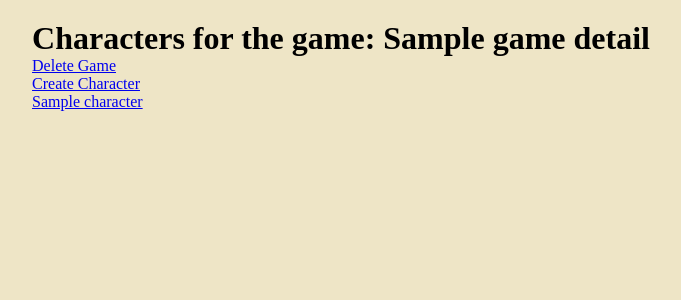
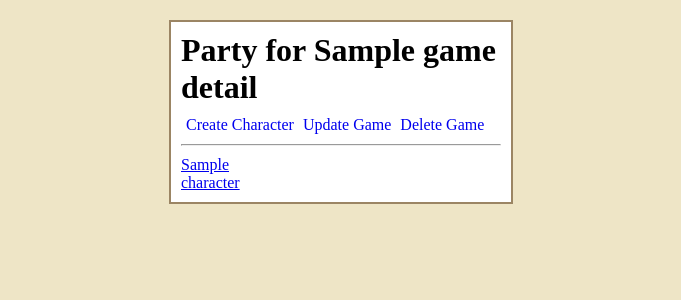
Before and after one commit to chad-szymarek/impetus, a Django app: template games/templates/games/detail_game.html in a window 1280 px wide. Shown: the part 64-364 px from the top of the page, without its empty margins (299-980 px from the left). Run offline with Django 3.2, Linux system fonts and the light colour scheme; the template is opened without the code that fills it: most values are stand-ins (such as "Sample title", 1, 10 or a date in 2020); some libraries are stand-ins or nearby versions.

Commit message:
finished styling on detailgame

```diff
--- a/games/static/player/player.css
+++ b/games/static/player/player.css
@@ -64,6 +64,12 @@ main {
     width: 25%;
     background-color: white;
     border: 2px solid #9b8564;
+
+    padding: 10px;
+}
+
+.games-container > h1 {
+    margin-bottom: 10px;
 }
 
 .single-game-container {
@@ -109,12 +115,23 @@ form > button {
 }
 
 /* characters in the game */
+
+.game-character-navigation > a  {
+    text-decoration: none;
+    margin-left: 5px
+}
+hr {
+    margin-top: 10px;
+    margin-bottom: 10px;
+}
 .characters {
     display: grid;
-    grid-template-columns: repeat(2, 1fr)
+    grid-template-columns: repeat(3, 1fr);
+    gap: 10px;
 
 }
 
 .single-character {
     grid-column-start: 1;
+    gap: 10;
 }
--- a/games/templates/games/detail_game.html
+++ b/games/templates/games/detail_game.html
@@ -2,12 +2,14 @@
 
 {% block content %}
 
-<div>
-    <h1>Characters for the game: {{ game_detail.name }}</h1>
-    <a href="{% url 'delete_game' game_detail.id %}">Delete Game</a>
-    <div>
+<div class="games-container">
+    <h1>Party for {{ game_detail.name }}</h1>
+    <div class="game-character-navigation">
         <a href="{% url 'create_character' %}">Create Character</a>
+        <a href="{% url 'update_game' game_detail.id %}">Update Game</a>
+        <a href="{% url 'delete_game' game_detail.id %}">Delete Game</a>
     </div>
+    <hr>
 
     <div class="characters">
     {% for character in game_detail.characters.all %}
--- a/games/urls.py
+++ b/games/urls.py
@@ -5,6 +5,7 @@ from games.views import (
     GameDetailView,
     GameCreateView,
     GameDeleteView,
+    GameUpdateView,
     CharacterCreateView,
     CharacterDetailView,
     CharacterUpdateView
@@ -15,6 +16,8 @@ urlpatterns = [
     path("<int:pk>/", GameDetailView.as_view(), name="show_game"),
     path("create/", GameCreateView.as_view(), name="create_game"),
     path("<int:pk>/delete/", GameDeleteView.as_view(), name="delete_game"),
+    path("<int:pk>/update/", GameUpdateView.as_view(), name="update_game"),
+
 
     path("character/create/", CharacterCreateView.as_view(), name="create_character"),
     path("character/<int:pk>/", CharacterDetailView.as_view(), name="detail_character"),
```
Also changed, not shown: games/templates/games/update_game.html (added, +13 -0 lines), games/views.py (+10 -5 lines), db.sqlite3.
